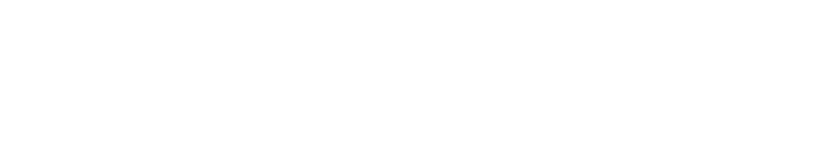
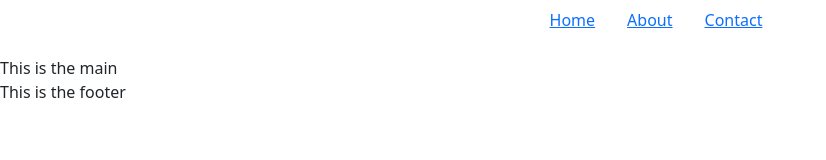
Before and after one commit to PrHiGo/Pokemon, a plain HTML site: page index.html in a window 1280 px wide. Shown: the whole page, without its empty margins (0-826 px from the left). Drawn offline with nearby package versions, Linux system fonts and the light colour scheme.

Commit message:
added more to the map structure and started to ad some html and css

```diff
--- a/index.html
+++ b/index.html
@@ -22,5 +22,17 @@
     <script defer src="/script/script.js"></script>
     <title>Pokemón top pick!</title>
   </head>
-  <body></body>
+  <body>
+    <div class="navbar-container">
+      <div class="navbar">
+        <ul>
+          <li><a href="index.html" aria-label="current page">Home</a></li>
+          <li><a href="/pages/about.html">About</a></li>
+          <li><a href="/pages/contact.html">Contact</a></li>
+        </ul>
+      </div>
+    </div>
+    <main>This is the main</main>
+    <footer>This is the footer</footer>
+  </body>
 </html>
--- a/main.scss
+++ b/main.scss
@@ -1 +1,2 @@
-@use "styles/scss/" as *;
+@use "styles/pages/" as *;
+@use "styles/layout/" as *;
--- /dev/null
+++ b/styles/layout/_index.scss
@@ -0,0 +1,2 @@
+@forward "_navbar.scss";
+@forward "_footer.scss";
--- /dev/null
+++ b/styles/layout/_navbar.scss
@@ -0,0 +1,10 @@
+.navbar-container {
+  .navbar {
+    justify-content: center;
+    ul {
+      display: flex;
+      gap: 2rem;
+      list-style: none;
+    }
+  }
+}
--- a/styles/scss/_index.scss
+++ b/styles/pages/_index.scss
@@ -1,3 +1,2 @@
 @forward "_pokelist.scss";
 @forward "_home.scss";
-@forward "_navbar.scss";
```
Also changed, not shown: main.css, styles/layout/_footer.scss (added), styles/pages/_home.scss (added), styles/pages/_pokelist.scss (added), 1 other file.
